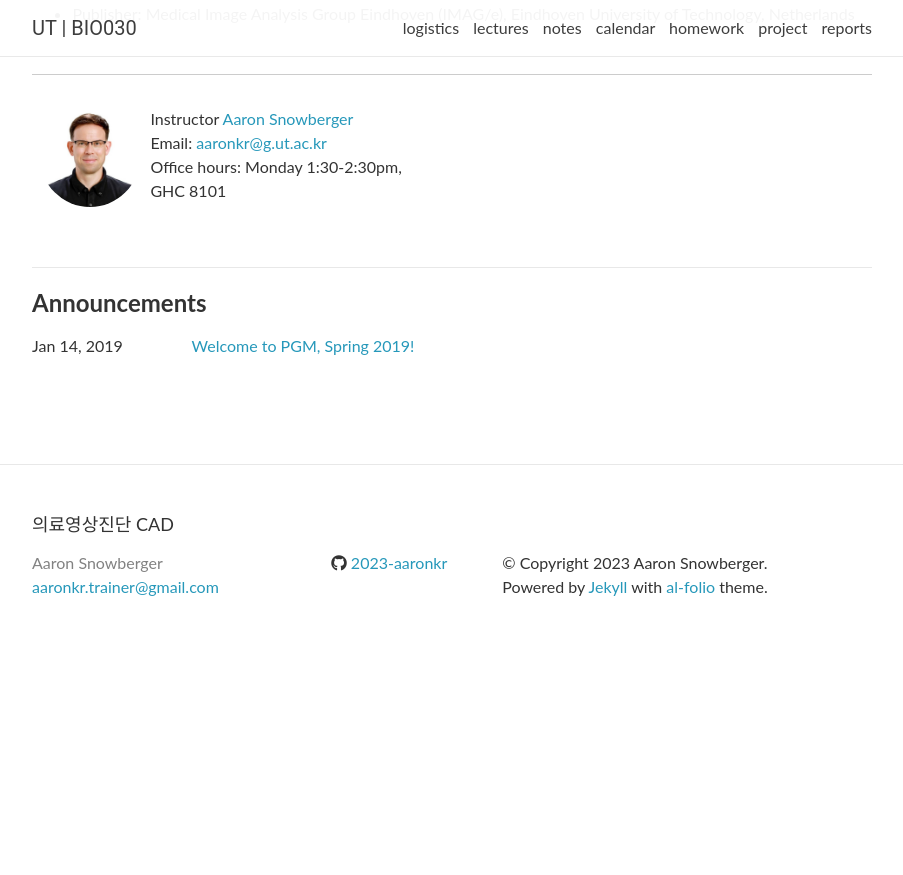
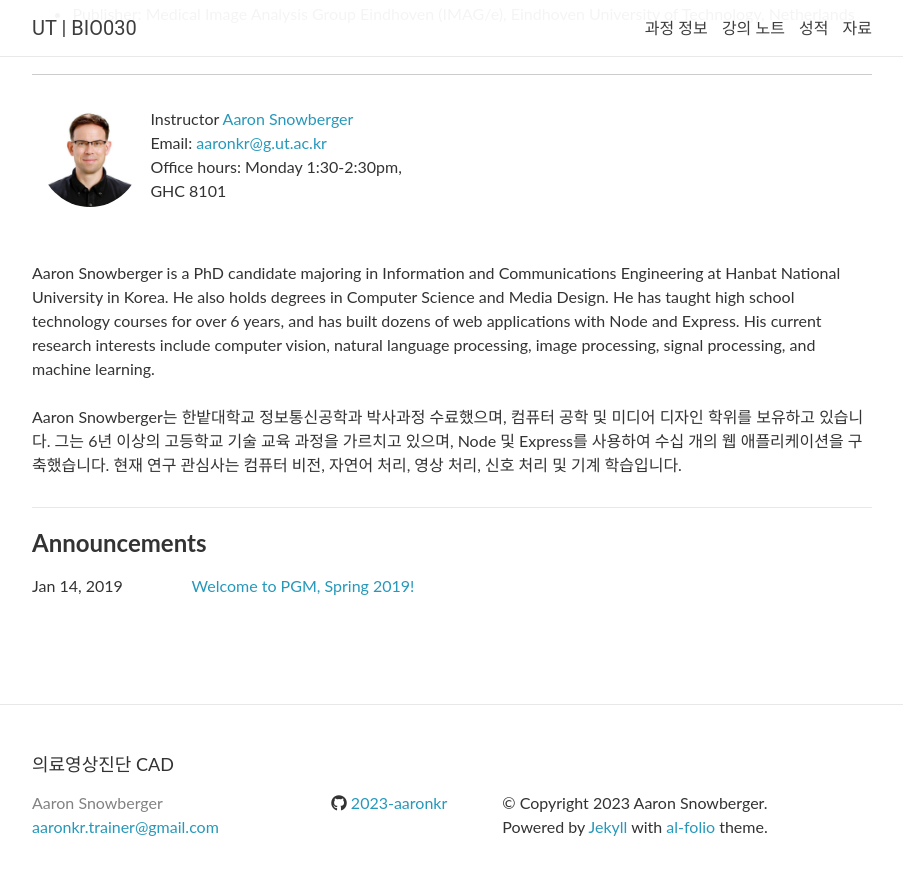
Before and after one commit to 2023-aaronkr/ut-cad, a Jekyll site: the page built from _pages/about.md, in a window 1280 px wide and 900 px high, scrolled down 1936 px. Shown: the top 875 px of the window, without its empty margins (188-1091 px from the left). Built offline with Jekyll 4.4.1, drawn with Linux system fonts in a browser that asks for light colours; nearby versions of some CDN libraries; comment, search, counter and statistics services are not loaded; before the commit the page ends 2596 px from its top, so only the background shows below that.

Commit message:
Add grading and resources, update menu

```diff
--- a/_includes/header.html
+++ b/_includes/header.html
@@ -1,9 +1,9 @@
 <header class="site-header">
-
   <div class="wrapper">
-
     <span class="site-title">
-      <a class="page-link" href="{{ site.baseurl | prepend: site.url }}/">{{ site.name }}</a>
+      <a class="page-link" href="{{ site.baseurl | prepend: site.url }}/"
+        >{{ site.name }}</a
+      >
     </span>
 
     <nav class="site-nav">
@@ -11,24 +11,37 @@
       <label for="nav-trigger">
         <span class="menu-icon">
           <svg viewBox="0 0 18 15" width="18px" height="15px">
-              <path fill="#424242" d="M18,1.484c0,0.82-0.665,1.484-1.484,1.484H1.484C0.665,2.969,0,2.304,0,1.484l0,0C0,0.665,0.665,0,1.484,0 h15.031C17.335,0,18,0.665,18,1.484L18,1.484z"/>
-              <path fill="#424242" d="M18,7.516C18,8.335,17.335,9,16.516,9H1.484C0.665,9,0,8.335,0,7.516l0,0c0-0.82,0.665-1.484,1.484-1.484 h15.031C17.335,6.031,18,6.696,18,7.516L18,7.516z"/>
-              <path fill="#424242" d="M18,13.516C18,14.335,17.335,15,16.516,15H1.484C0.665,15,0,14.335,0,13.516l0,0 c0-0.82,0.665-1.484,1.484-1.484h15.031C17.335,12.031,18,12.696,18,13.516L18,13.516z"/>
+            <path
+              fill="#424242"
+              d="M18,1.484c0,0.82-0.665,1.484-1.484,1.484H1.484C0.665,2.969,0,2.304,0,1.484l0,0C0,0.665,0.665,0,1.484,0 h15.031C17.335,0,18,0.665,18,1.484L18,1.484z"
+            />
+            <path
+              fill="#424242"
+              d="M18,7.516C18,8.335,17.335,9,16.516,9H1.484C0.665,9,0,8.335,0,7.516l0,0c0-0.82,0.665-1.484,1.484-1.484 h15.031C17.335,6.031,18,6.696,18,7.516L18,7.516z"
+            />
+            <path
+              fill="#424242"
+              d="M18,13.516C18,14.335,17.335,15,16.516,15H1.484C0.665,15,0,14.335,0,13.516l0,0 c0-0.82,0.665-1.484,1.484-1.484h15.031C17.335,12.031,18,12.696,18,13.516L18,13.516z"
+            />
           </svg>
         </span>
       </label>
 
       <div class="trigger">
-        <a class="page-link" href="{{ '/logistics/' | relative_url }}">logistics</a>
-        <a class="page-link" href="{{ '/lectures/' | relative_url }}">lectures</a>
-        <a class="page-link" href="{{ '/notes/' | relative_url }}">notes</a>
+        <a class="page-link" href="{{ '/logistics/' | relative_url }}"
+          >과정 정보</a
+        >
+        <a class="page-link" href="{{ '/lectures/' | relative_url }}"
+          >강의 노트</a
+        >
+        <a class="page-link" href="{{ '/grading/' | relative_url }}">성적</a>
+        <a class="page-link" href="{{ '/resources/' | relative_url }}">자료</a>
+        <!-- <a class="page-link" href="{{ '/notes/' | relative_url }}">notes</a>
         <a class="page-link" href="{{ '/calendar/' | relative_url }}">calendar</a>
         <a class="page-link" href="{{ '/homework/' | relative_url }}">homework</a>
         <a class="page-link" href="{{ '/project/' | relative_url }}">project</a>
-        <a class="page-link" href="{{ '/reports/' | relative_url }}">reports</a>
+        <a class="page-link" href="{{ '/reports/' | relative_url }}">reports</a> -->
       </div>
     </nav>
-
   </div>
-
 </header>
--- a/_layouts/about.html
+++ b/_layouts/about.html
@@ -20,7 +20,20 @@
   <hr />
 
   <!-- Staff  -->
-  {% include staff.html %}
+  {% include staff.html %} <br />
+  Aaron Snowberger is a PhD candidate majoring in Information and Communications
+  Engineering at Hanbat National University in Korea. He also holds degrees in
+  Computer Science and Media Design. He has taught high school technology
+  courses for over 6 years, and has built dozens of web applications with Node
+  and Express. His current research interests include computer vision, natural
+  language processing, image processing, signal processing, and machine
+  learning.
+  <br /><br />
+  Aaron Snowberger는 한밭대학교 정보통신공학과 박사과정 수료했으며, 컴퓨터 공학
+  및 미디어 디자인 학위를 보유하고 있습니다. 그는 6년 이상의 고등학교 기술 교육
+  과정을 가르치고 있으며, Node 및 Express를 사용하여 수십 개의 웹 애플리케이션을
+  구축했습니다. 현재 연구 관심사는 컴퓨터 비전, 자연어 처리, 영상 처리, 신호
+  처리 및 기계 학습입니다.
 
   <!-- Announcements  -->
   {% include announcements.html %}
```
Also changed, not shown: _pages/grading.md (added, +195 -0 lines), _pages/resources.md (added, +78 -0 lines). Lines whose indentation alone changed are shown as unchanged.
